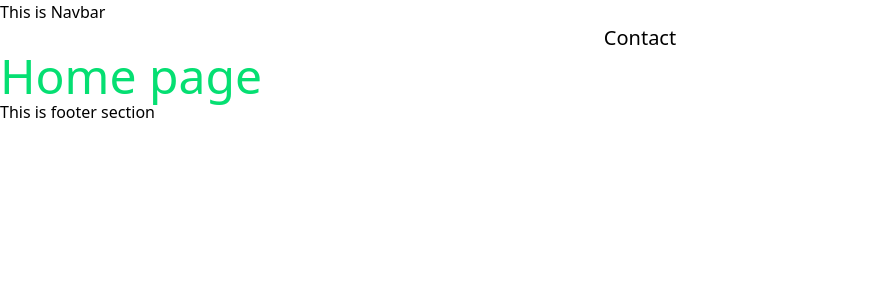
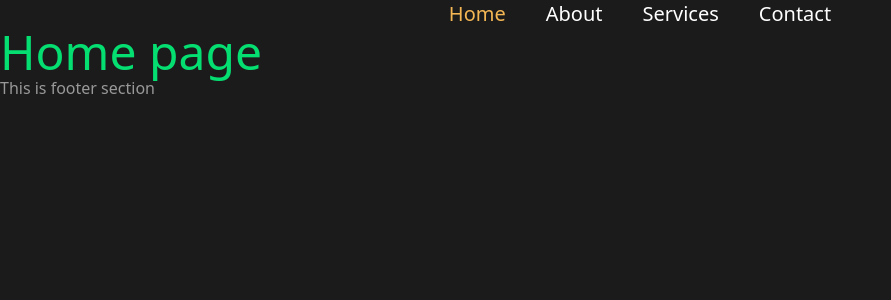
Before and after one commit to abdullah107189/SwiftRent, a React (Vite) app: page / in a window 1280 px wide. Shown: the top 300 px of the page, without its empty margins (0-891 px from the left). Built offline with nearby package versions, Linux system fonts and the light colour scheme.

Commit message:
create shortcut and change style

```diff
--- a/src/components/shared/Footer.jsx
+++ b/src/components/shared/Footer.jsx
@@ -3,7 +3,7 @@ import React from "react";
 const Footer = () => {
   return (
     <div>
-      <h1>This is footer section</h1>
+      <h1 className="tBlack">This is footer section</h1>
     </div>
   );
 };
--- a/src/components/shared/Navbar.jsx
+++ b/src/components/shared/Navbar.jsx
@@ -1,10 +1,30 @@
-import { NavLink } from 'react-router-dom';
+import { NavLink } from "react-router-dom";
 
 const Navbar = () => {
   return (
-    <div>
-      <h1>This is Navbar</h1>
-      <div className="text-center">
+    <div className="text-white">
+      <div className="text-center flex items-center justify-center md:gap-10">
+        <NavLink
+          to="/"
+          className="text-center  text-xl orange hover:text-orange-300"
+        >
+          Home
+        </NavLink>
+
+        <NavLink
+          to="/about"
+          className="text-center  text-xl hover:text-orange-300"
+        >
+          About
+        </NavLink>
+
+        <NavLink
+          to="/services"
+          className="text-center  text-xl hover:text-orange-300"
+        >
+          Services
+        </NavLink>
+
         <NavLink
           to="/contact"
           className="text-center  text-xl hover:text-orange-300"
--- a/src/index.css
+++ b/src/index.css
@@ -1 +1,18 @@
 @import "tailwindcss";
+body {
+  background-color: #1b1b1b;
+}
+@layer components {
+  .orange {
+    @apply text-[#f5b754];
+  }
+  .fBlack {
+    @apply text-[#1b1b1b];
+  }
+  .sBlack {
+    @apply text-[#222222];
+  }
+  .tBlack {
+    @apply text-[#999];
+  }
+}
```
Also changed, not shown: vite.config.js (+5 -5 lines).
